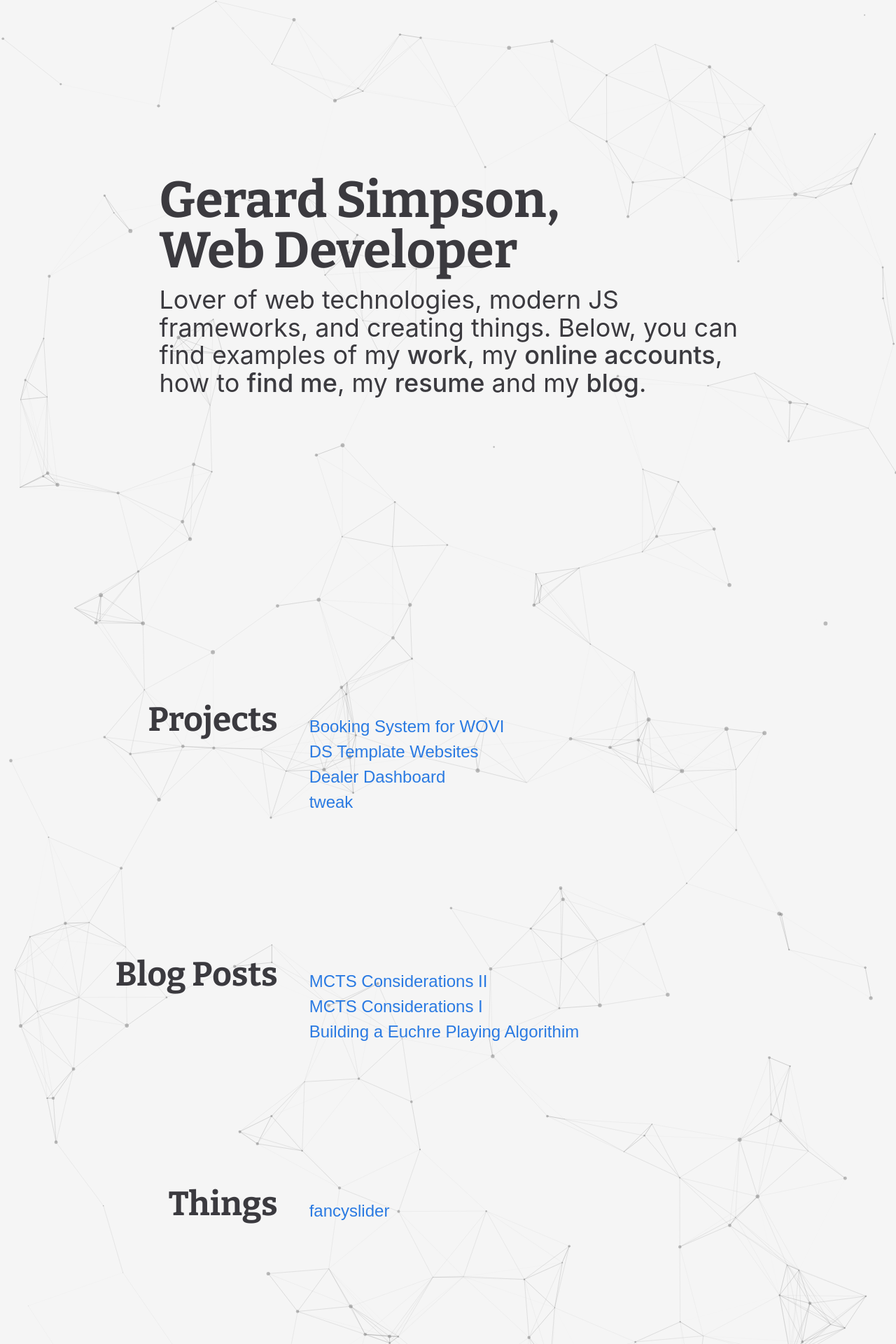
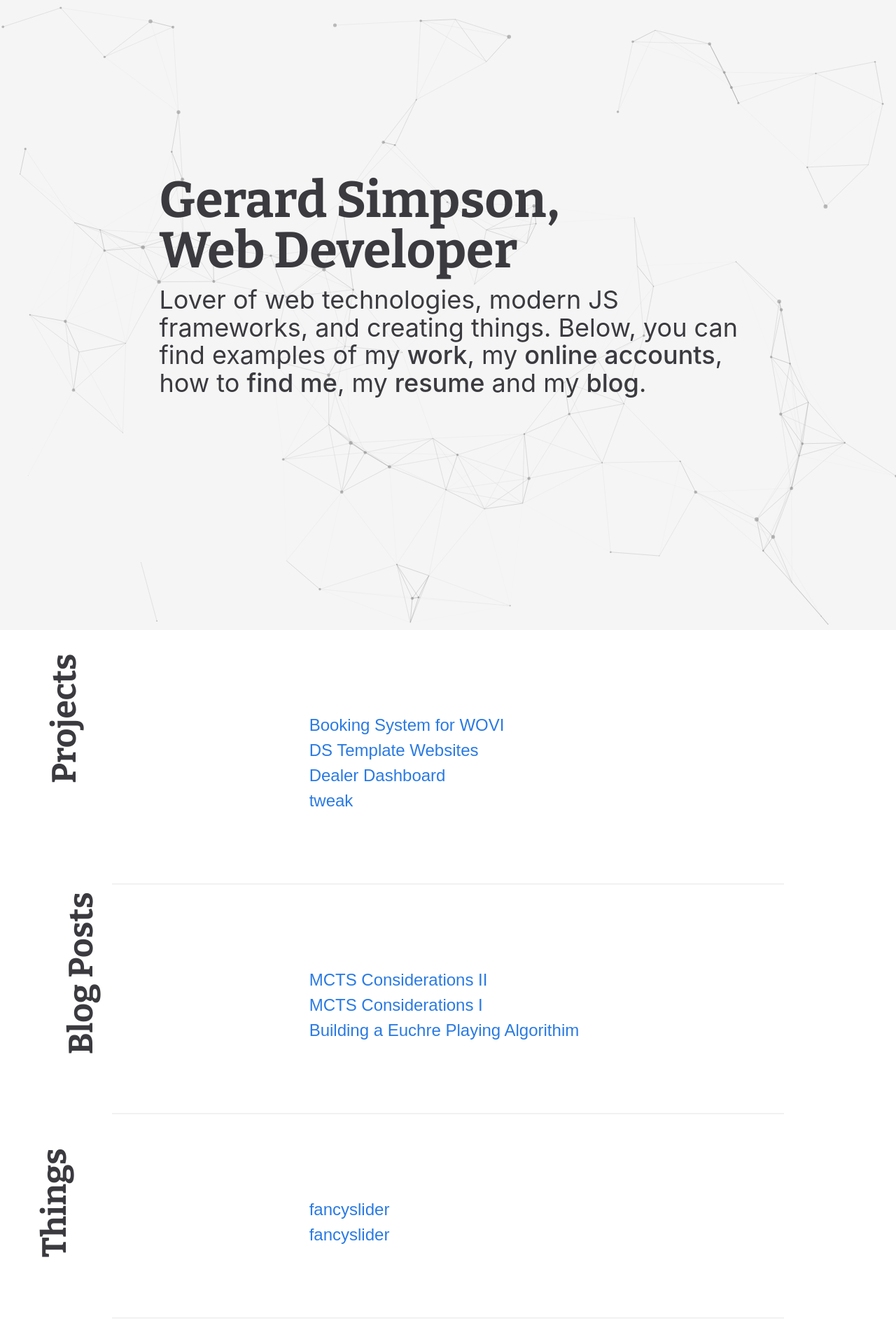
Before and after one commit to node-gs/GerardSimpson, a Jekyll site: the page built from index.html, in a window 1280 px wide. Shown: the top 1920 px of the page at 70% size. Built offline with Jekyll 4.4.1, drawn with Linux system fonts in a browser that asks for light colours.

Commit message:
rotating headers, not 100% complete yet, will fix later, also making particles.js only for the banner section and running npm init

```diff
--- a/_layouts/custom.html
+++ b/_layouts/custom.html
@@ -6,8 +6,8 @@
   </div>
     <header role="banner">
       <div class="container-fluid">
-        <div class='row'>
-          <div class='col-xs-12'>
+        <div class="row">
+          <div class="col-xs-12">
             <div class="banner-content cl-effect nav">
               <h1>
                 Gerard Simpson,
@@ -23,15 +23,11 @@
       </div>
     </header>
 
-    <hr>
-
-    <section role='main'>
-      <div class='container-fluid content' id="work">
+    <section role="main">
+      <div class="container-fluid content" id="work">
         <div class="row">
-          <div class='col-sm-4 left-col'>
-            <h3>Projects</h3>
-          </div>
-          <div class='col-sm-8 right-col'>
+          <h3 class="left-col">Projects</h3>
+          <div class="col-sm-offset-4 col-sm-8 right-col">
             <ul class="post-list">
               {% for project in site.projects %}
                 <li>
@@ -48,14 +44,10 @@
 
       <hr>
 
-      <div class='container-fluid content' id="blog">
+      <div class="container-fluid content" id="blog">
         <div class="row">
-          <div class='col-sm-4 left-col'>
-            <h3>
-              Blog Posts
-            </h3>
-          </div>
-          <div class='col-sm-8 right-col'>
+          <h3 class="left-col">Blog Posts</h3>
+          <div class="col-sm-offset-4 col-sm-8 right-col">
             <ul class="post-list">
               {% for post in site.posts %}
                 <li>
@@ -72,18 +64,15 @@
 
       <hr>
 
-      <div class='container-fluid content' id="blog">
+      <div class="container-fluid content">
         <div class="row">
-          <div class='col-sm-4 left-col'>
-            <h3>
-              Things
-            </h3>
-          </div>
-          <div class='col-sm-8 right-col'>
+          <h3 class="left-col">Things</h3>
+          <div class="col-sm-offset-4 col-sm-8 right-col">
             <ul class="post-list">
                 <li>
                   <p>
-                    <a class="post-link" href="{{ '/fancyslider' | prepend: site.baseurl }}">fancyslider</a>
+                    <a class="post-link" href="{{ '/slider' | prepend: site.baseurl }}">fancyslider</a>
+                    <a class="post-link" href="{{ '/playground' | prepend: site.baseurl }}">fancyslider</a>
                   </p>
                   <!-- <span class="post-meta">{{ post.date | date: "%b %-d, %Y" }}</span> -->
                 </li>
@@ -94,12 +83,10 @@
 
       <hr>
 
-      <div class='container-fluid content' id="info">
+      <div class="container-fluid content" id="info">
         <div class="row">
-          <div class='col-sm-4 left-col'>
-            <h3>Info</h3>
-          </div>
-          <div class='col-sm-8 right-col'>
+          <h3 class="left-col">Info</h3>
+          <div class="col-sm-offset-4 col-sm-8 right-col">
             <ul>
               <li>
                 <p>
@@ -123,12 +110,10 @@
 
       <hr>
 
-      <div class='container-fluid content' id="elsewhere">
+      <div class="container-fluid content" id="elsewhere">
         <div class="row">
-          <div class='col-sm-4 left-col'>
-            <h3>Elsewhere</h3>
-          </div>
-          <div class='col-sm-8 right-col'>
+          <h3 class="left-col">Elsewhere</h3>
+          <div class="col-sm-offset-4 col-sm-8 right-col">
             <ul class='float-list'>
               <li>
               <p>
--- a/_sass/_custom.scss
+++ b/_sass/_custom.scss
@@ -139,15 +139,18 @@
     font-size: 24px;
   }
   .left-col {
-    text-align: right;
-    padding-right: 30px;
+    font-family: 'Bitter', sans-serif;
+    font-weight: 700;
+    font-size: 48px;
+    transform: rotate(-90deg);
+    position: absolute;
     @media(max-width: 768px) {
       text-align: center;
     }
     h3 {
-      font-family: 'Bitter', sans-serif;
-      font-weight: 700;
-      font-size: 48px;
+      //font-family: 'Bitter', sans-serif;
+      //font-weight: 700;
+      //font-size: 48px;
       @media(max-width: 468px) {
         font-size: 40px;
       }
@@ -260,7 +263,7 @@
 
 
 #particles-js {
-  height: 100%;
+  height: 100vh;
   width: 100%;
   position: absolute;
   z-index: 1;
```
Also changed, not shown: package.json (added, +19 -0 lines).
